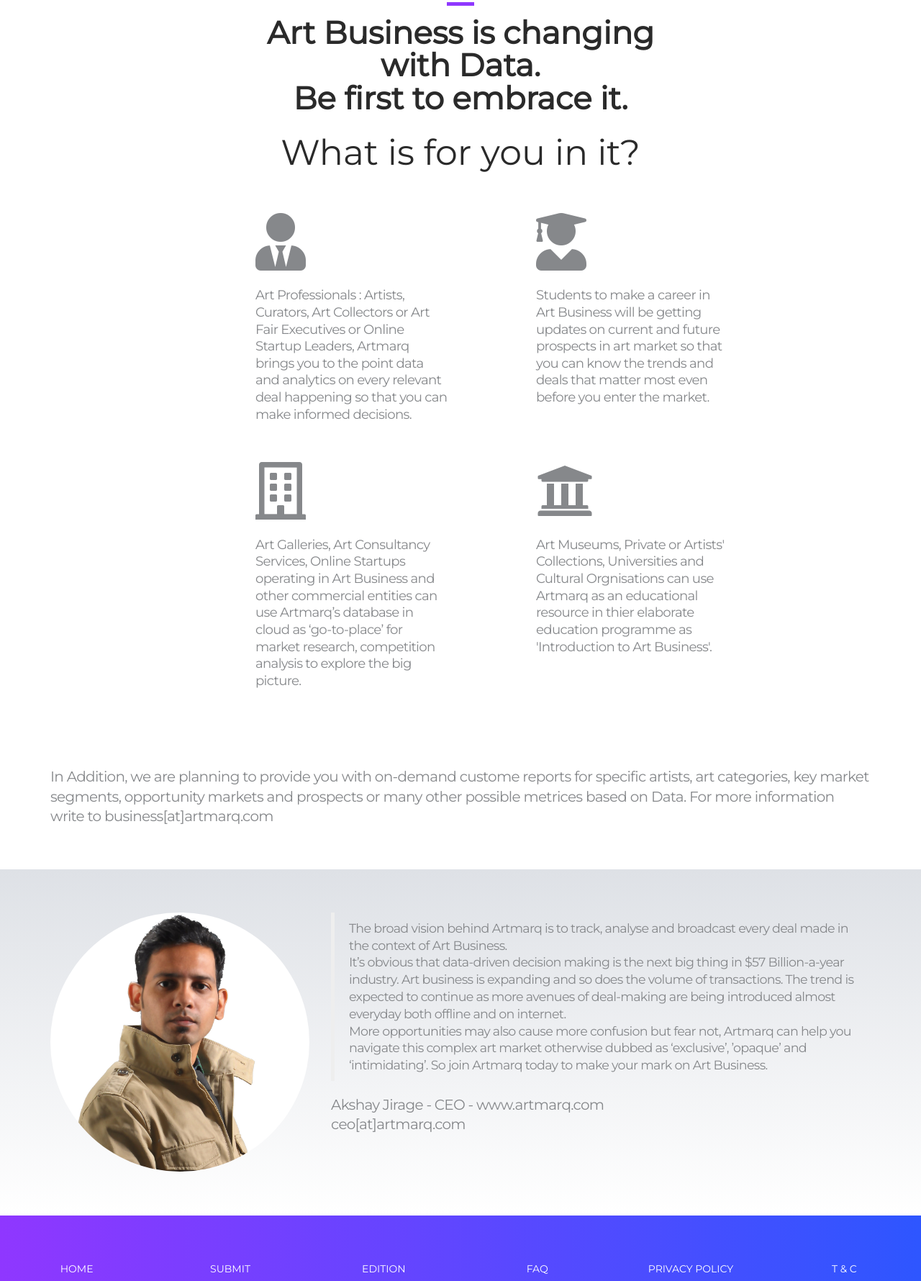
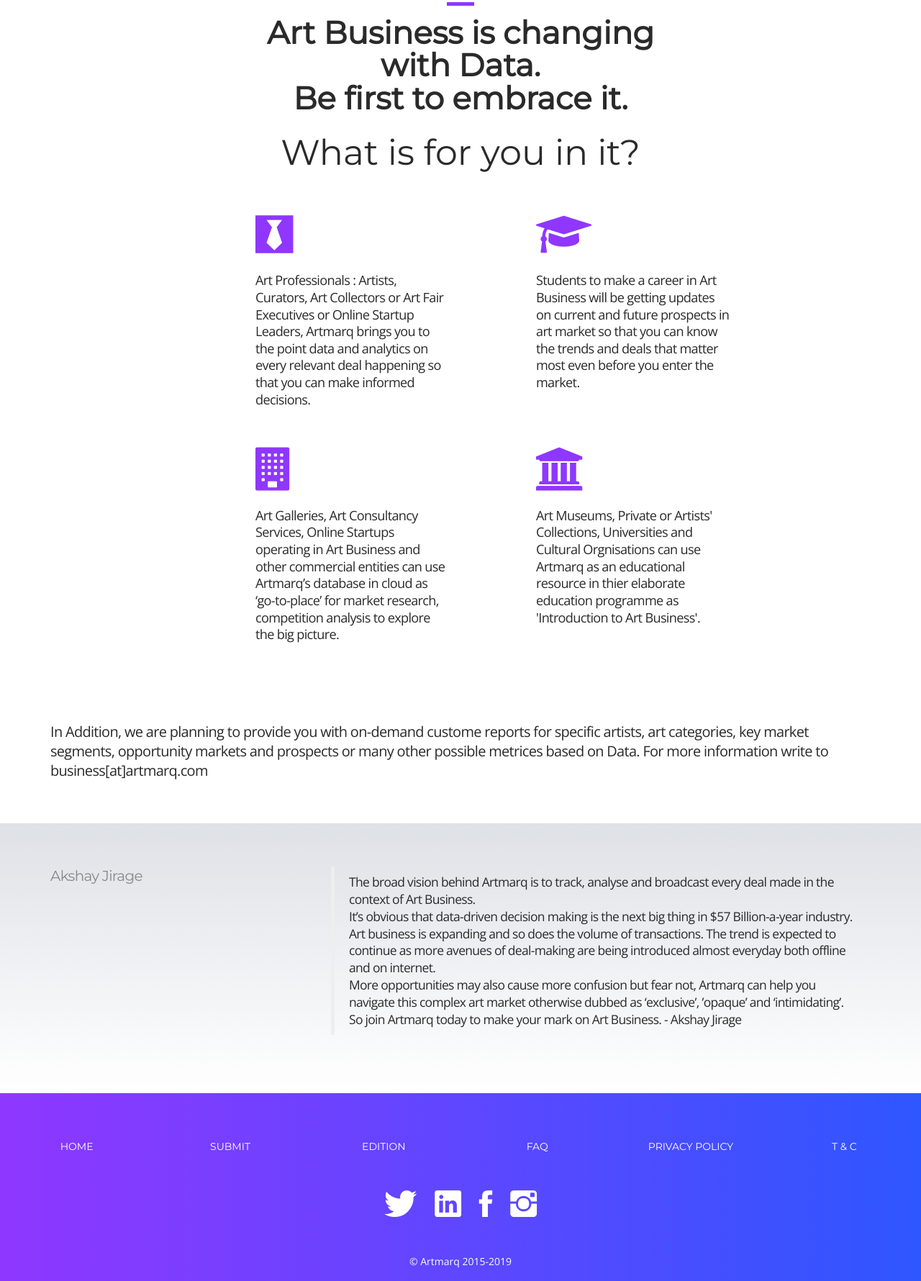
Before and after one commit to theartsnetwork/artmarqbeta, a plain HTML site: page about.html in a window 1280 px wide. Shown: the part 727-2507 px from the top of the page at 72% size. Drawn offline with nearby package versions, Linux system fonts and the light colour scheme.

Commit message:
Added LinkedIn
and other minor design updates

```diff
--- a/about.html
+++ b/about.html
@@ -74,7 +74,7 @@
             <div class="row mb-60 xs-mb-20">
                 <div class="col-sm-6 col-lg-4 col-lg-offset-2 xs-mb-20">
                     <div class="has-icon">
-                        <i class="fas fa-user-tie fa-4x"></i>
+                        <i class="fa fa-black-tie fa-3x"></i>
                         <h3 class="mb-25 md-mb-10"></h3>
                         <p class="smaller">Art Professionals : Artists, Curators, Art Collectors or Art Fair Executives or Online Startup Leaders, Artmarq brings you to the point data and analytics on every relevant deal happening so that you can make informed decisions.
                         </p>
@@ -82,7 +82,7 @@
                 </div>
                 <div class="col-sm-6 col-lg-4 xs-mb-20">
                     <div class="has-icon">
-                        <i class="fas fa-user-graduate fa-4x"></i>
+                        <i class="fa fa-graduation-cap fa-3x"></i>
                         <h3 class="mb-25 md-mb-10"></h3>
                         <p class="smaller">Students to make a career in Art Business will be getting updates on current and future prospects in art market so that you can know the trends and deals that matter most even before you enter the market.</p>
                     </div>
@@ -92,14 +92,14 @@
             <div class="row mb-60 xs-mb-20">
                 <div class="col-sm-6 col-lg-4 col-lg-offset-2 xs-mb-20">
                     <div class="has-icon">
-                        <i class="far fa-building fa-4x"></i>
+                        <i class="fa fa-building fa-3x"></i>
                         <h3 class="mb-25 md-mb-10"></h3>
                         <p class="smaller">Art Galleries, Art Consultancy Services, Online Startups operating in Art Business and other commercial entities can use Artmarq’s database in cloud as ‘go-to-place’ for market research, competition analysis to explore the big picture.</p>
                     </div>
                 </div>
                 <div class="col-sm-6 col-lg-4 xs-mb-20">
                     <div class="has-icon">
-                        <i class="fas fa-university fa-4x"></i>
+                        <i class="fa fa-university fa-3x"></i>
                         <h3 class="mb-25 md-mb-10"></h3>
                         <p class="smaller">Art Museums, Private or Artists' Collections, Universities and Cultural Orgnisations can use Artmarq as an educational resource in thier elaborate education programme as 'Introduction to Art Business'.</p>
                     </div>
@@ -114,14 +114,15 @@
     <div style="background-image: linear-gradient(to bottom, #dee1e6, #ffffff)" class="level">
         <div class="container">
             <div class="row">
-                <div class="col-md-4"><img src="img/AkshayJirage.jpg" alt="Akshay Jirage" height="280px" width="auto" class="clip-circle" class="lazyload"></div>
+                <div class="col-md-4"><div class="LI-profile-badge"  data-version="v1" data-size="large" data-locale="en_US" data-type="horizontal" data-theme="light" data-vanity="akshayjirage"><a class="LI-simple-link" href='https://uk.linkedin.com/in/akshayjirage?trk=profile-badge'>Akshay Jirage</a></div>
+                </div>
+
                 <div class="col-md-8">
                     <blockquote>
                         <p>The broad vision behind Artmarq is to track, analyse and broadcast every deal made in the context of Art Business.</br>
                             It’s obvious that data-driven decision making is the next big thing in $57 Billion-a-year industry. Art business is expanding and so does the volume of transactions. The trend is expected to continue as more avenues of deal-making are being introduced almost everyday both offline and on internet.</br>
-                            More opportunities may also cause more confusion but fear not, Artmarq can help you navigate this complex art market otherwise dubbed as ‘exclusive’, ’opaque’ and ‘intimidating’. So join Artmarq today to make your mark on Art Business.</p>
+                            More opportunities may also cause more confusion but fear not, Artmarq can help you navigate this complex art market otherwise dubbed as ‘exclusive’, ’opaque’ and ‘intimidating’. So join Artmarq today to make your mark on Art Business. - Akshay Jirage</p>
                     </blockquote>
-                    <p>Akshay Jirage - CEO - www.artmarq.com </br>ceo[at]artmarq.com</p>
                 </div>
             </div>
         </div>
@@ -143,11 +144,12 @@
                     <a href="https://www.linkedin.com/company/artmarq"><i class="ion-social-linkedin"></i></a>
                     <!-- <a href="#"><i class="ion-social-instagram"></i></a>-->
                     <a href="https://www.facebook.com/artmarq/"><i class="ion-social-facebook"></i></a>
+                    <a href="https://www.instagram.com/artmarq.ai/"><i class="ion-social-instagram"></i></a>
                 </div>
             </div>
         </div>
         <!--/container-->
-        <p>&copy; Artmarq 2015-2019</p>
+        <p style="color: azure">&copy; Artmarq 2015-2019</p>
     </div>
     <!--/level-->
 
@@ -157,6 +159,7 @@
     <script src="js/modernizr.js"></script>
     <!-- Go to www.addthis.com/dashboard to customize your tools -->
     <script type="text/javascript" src="//s7.addthis.com/js/300/addthis_widget.js#pubid=ra-570b343684140f70"></script>
+    <script type="text/javascript" src="https://platform.linkedin.com/badges/js/profile.js" async defer></script>
 </body>
 
 </html>
--- a/css/main.css
+++ b/css/main.css
@@ -61,7 +61,9 @@
 }
 
 p {
-    font-family: "Open Sans"sans-serif;
+    font-family: "Open Sans", sans-serif;
+    margin: 0;
+    color: #2a2a2a;
 }
 
 h1,
@@ -166,11 +168,6 @@
         font-size: 16px;
     }
 }
-
-p {
-    margin: 0;
-}
-
 
 img {
     display: block;
@@ -770,7 +767,7 @@
 .level-hero {
     background-position: 50% 50%;
     background: linear-gradient(to right, #2e56ff, #8f37ff);
-    : #8F37FF;
+    :#8F37FF;
     background-repeat: no-repeat;
     background-size: cover;
     color: #fff;
@@ -2336,6 +2333,10 @@
         text-align: center;
     }
 
+}
+
+.fa {
+    color: #8F37FF;
 }
 
 /* misc */
```
Also changed, not shown: index.html (+13 -12 lines).
